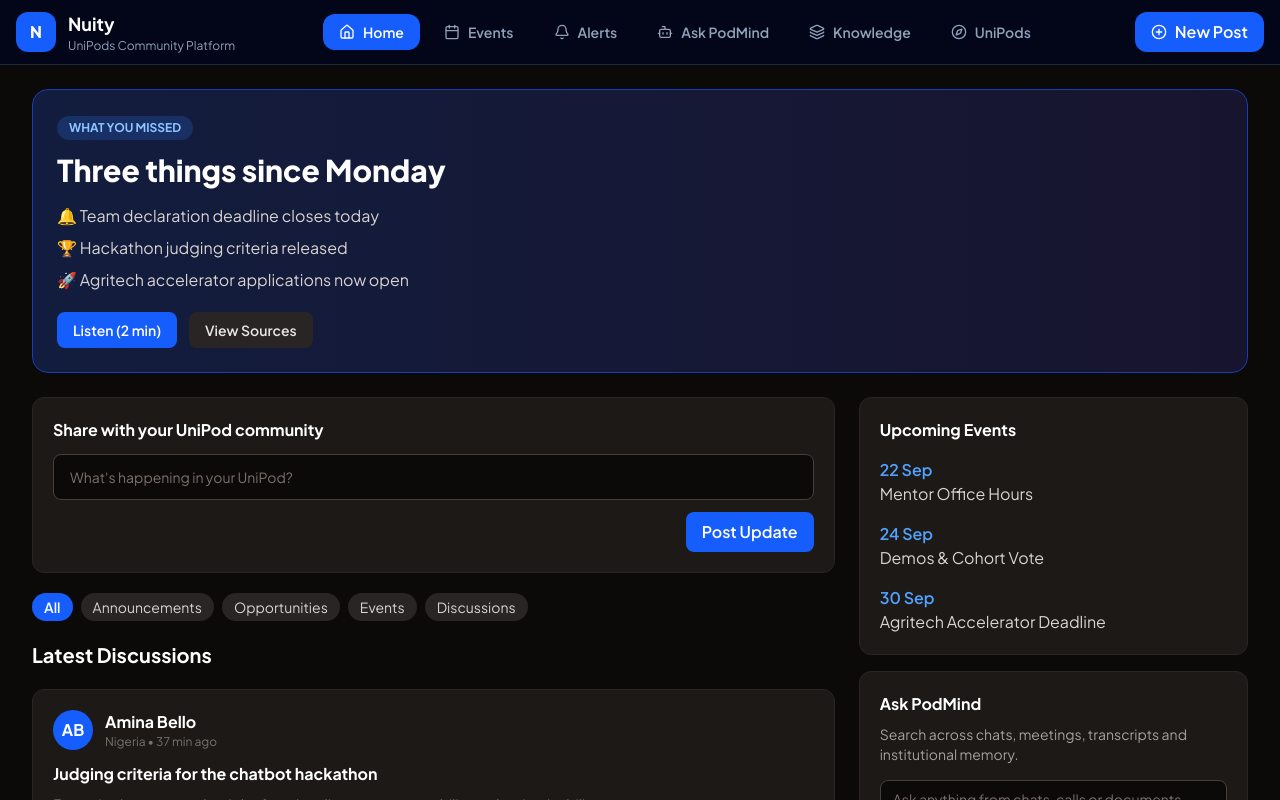
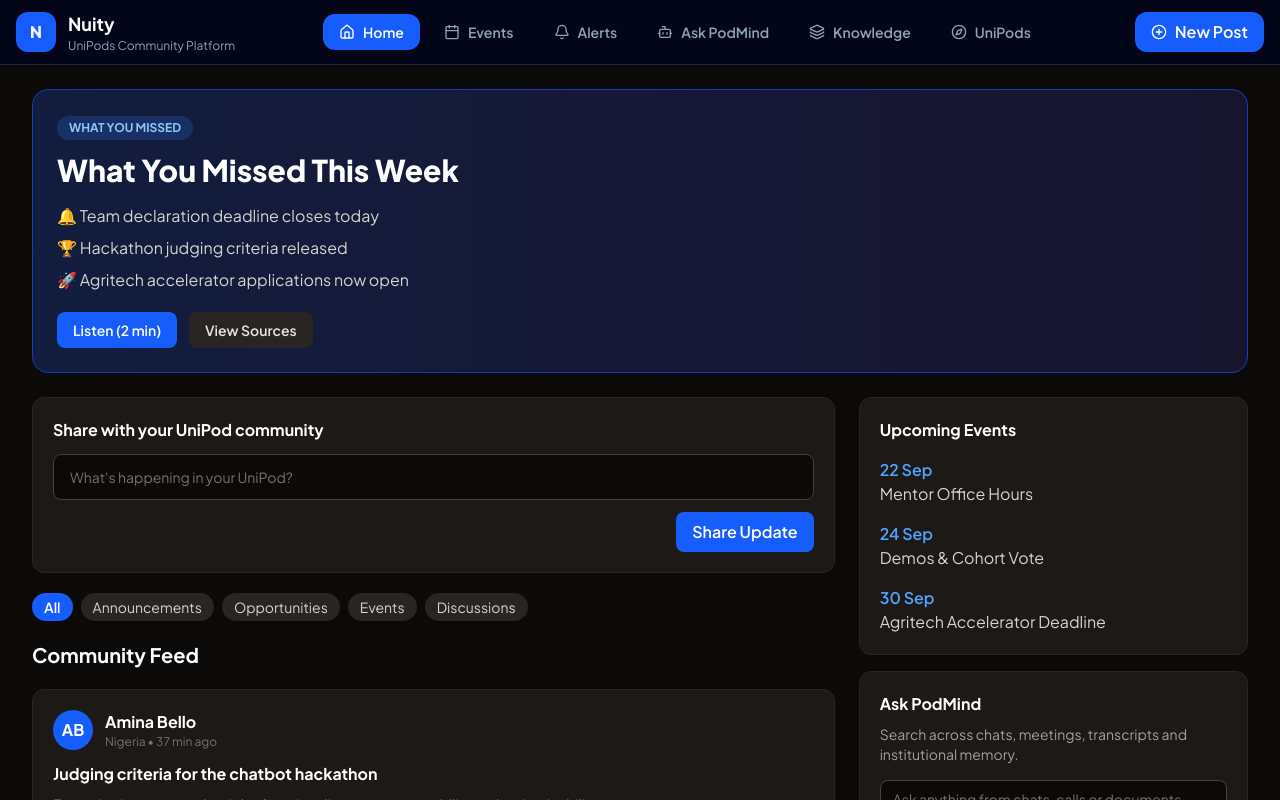
Before and after one commit to khumbomindiera-blip/Nuity, a React (Vite) app: page / in a window 1280 px wide. Shown: the top 800 px of the page. Built offline with nearby package versions, Linux system fonts and the light colour scheme.

Commit message:
Update CommunityFeed.tsx

```diff
--- a/src/components/CommunityFeed.tsx
+++ b/src/components/CommunityFeed.tsx
@@ -15,7 +15,7 @@ export function CommunityFeed({
         </div>
 
         <h1 className="text-3xl font-black mb-4 text-white">
-          Three things since Monday
+          What You Missed This Week
         </h1>
 
         <ul className="space-y-2 text-stone-300 mb-5">
@@ -54,7 +54,7 @@ export function CommunityFeed({
 
             <div className="flex justify-end mt-3">
               <button className="px-4 py-2 rounded-lg bg-blue-600 hover:bg-blue-500 text-white font-semibold">
-                Post Update
+               Share Update
               </button>
             </div>
           </div>
@@ -83,7 +83,7 @@ export function CommunityFeed({
           </div>
 
           <h2 className="text-xl font-bold text-white">
-            Latest Discussions
+            Community Feed
           </h2>
 
           {/* Post 1 */}
```
